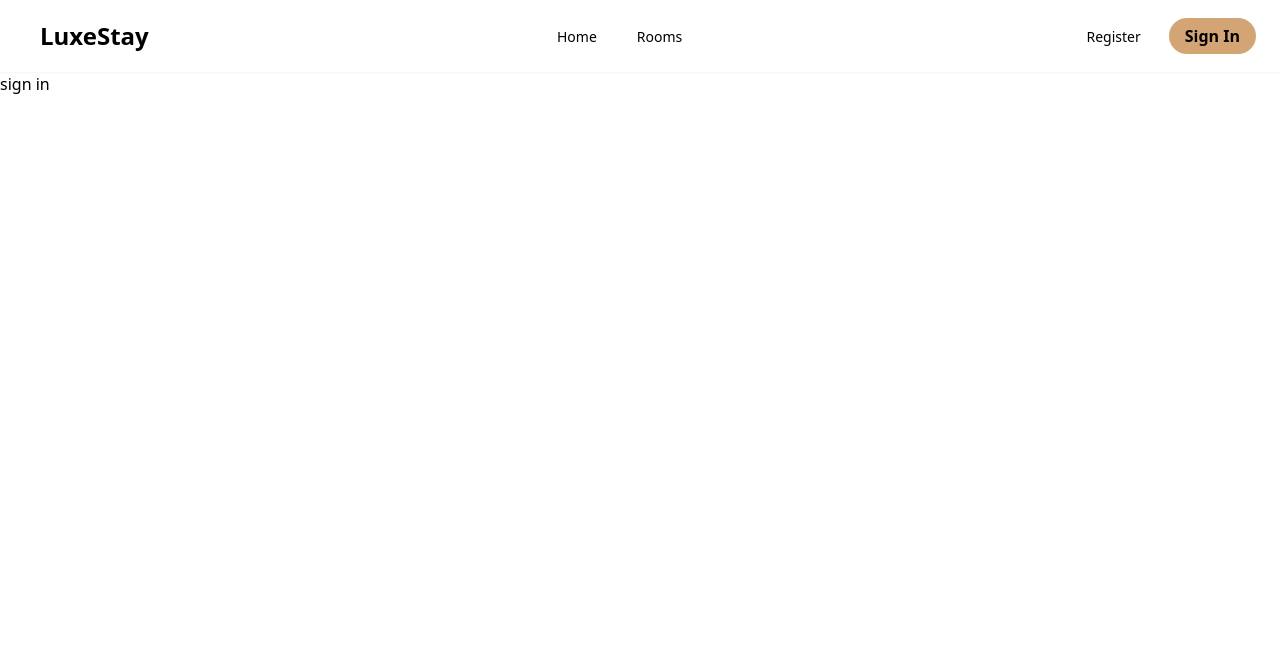
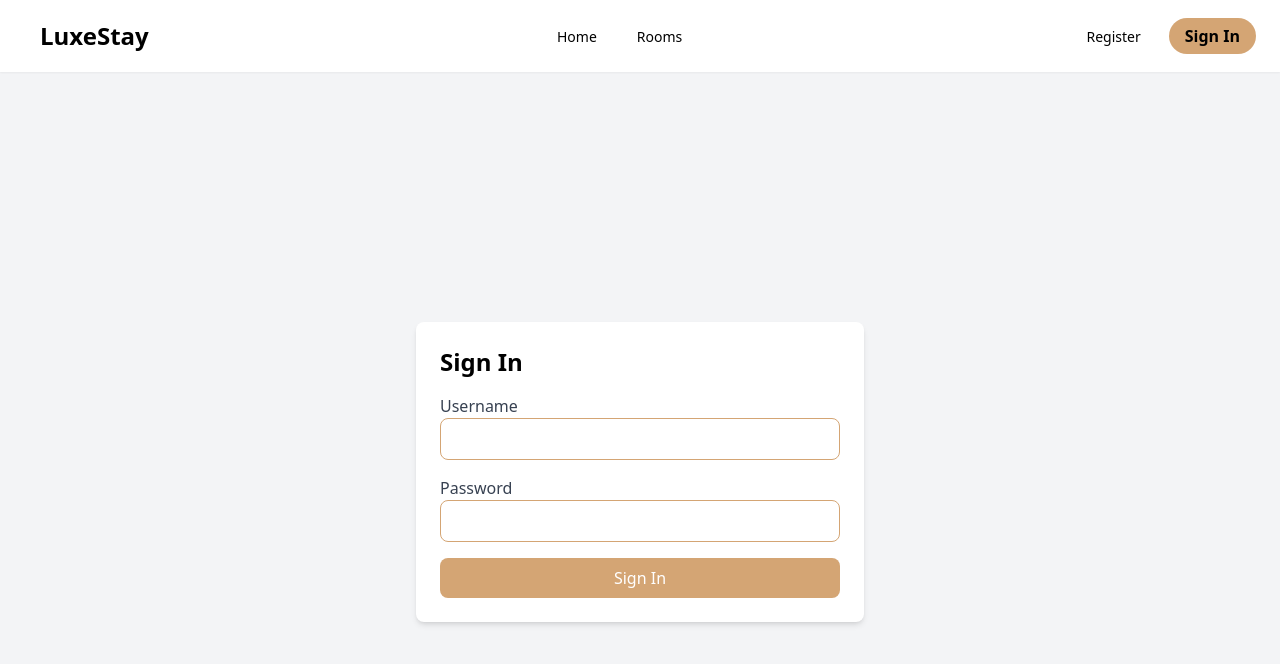
Before and after one commit to Eduard-K-A/webdev-finals-frontend, a React (Vite) app: page /Signin in a window 1280 px wide. Shown: the top 664 px of the page. Built offline with nearby package versions, Linux system fonts and the light colour scheme.

Commit message:
feat: add signin page

```diff
--- a/src/pages/Login/SignIn.tsx
+++ b/src/pages/Login/SignIn.tsx
@@ -1,10 +1,74 @@
+import React, { useState } from "react";
+import axios from "axios";
 
-function SignIn() {
+const SignIn: React.FC = () => {
+  const [username, setUsername] = useState("");
+  const [password, setPassword] = useState("");
+  const [message, setMessage] = useState("");
+
+  const inputClass =
+    "w-full px-4 py-2 border border-[#d4a574] rounded-lg focus:outline-none focus:ring-2 focus:ring-[#d4a574] hover:border-[#b48c5a] hover:shadow-md transition-all";
+
+  const handleSubmit = async (e: React.FormEvent) => {
+    e.preventDefault();
+    setMessage("");
+    try {
+      const res = await axios.post("http://localhost:5000/auth/SignIn", {
+        username,
+        password,
+      });
+      setMessage(res.data.message || "Signed in successfully!");
+    } catch (err) {
+      if (axios.isAxiosError(err) && err.response) {
+        setMessage(err.response.data.message || "Sign in failed");
+      } else {
+        setMessage("An unexpected error occurred");
+      }
+    }
+  };
+
   return (
-    <div>
-      sign in
+    <div className="flex justify-center items-center h-screen bg-gray-100">
+      <div className="w-full max-w-md p-6 bg-white rounded-lg shadow-md">
+        <h2 className="text-2xl font-semibold mb-4">Sign In</h2>
+        <form onSubmit={handleSubmit}>
+          <div className="mb-4">
+            <label htmlFor="username" className="block text-gray-700">
+              Username
+            </label>
+            <input
+              type="text"
+              id="username"
+              className={inputClass}
+              value={username}
+              onChange={(e) => setUsername(e.target.value)}
+              required
+            />
+          </div>
+          <div className="mb-4">
+            <label htmlFor="password" className="block text-gray-700">
+              Password
+            </label>
+            <input
+              type="password"
+              id="password"
+              className={inputClass}
+              value={password}
+              onChange={(e) => setPassword(e.target.value)}
+              required
+            />
+          </div>
+          <button
+            type="submit"
+            className="w-full bg-[#d4a574] text-white py-2 rounded-lg hover:bg-[#b48c5a] transition-all"
+          >
+            Sign In
+          </button>
+        </form>
+        {message && <p className="mt-4 text-red-500">{message}</p>}
+      </div>
     </div>
-  )
-}
+  );
+};
 
-export default SignIn
+export default SignIn;
```
